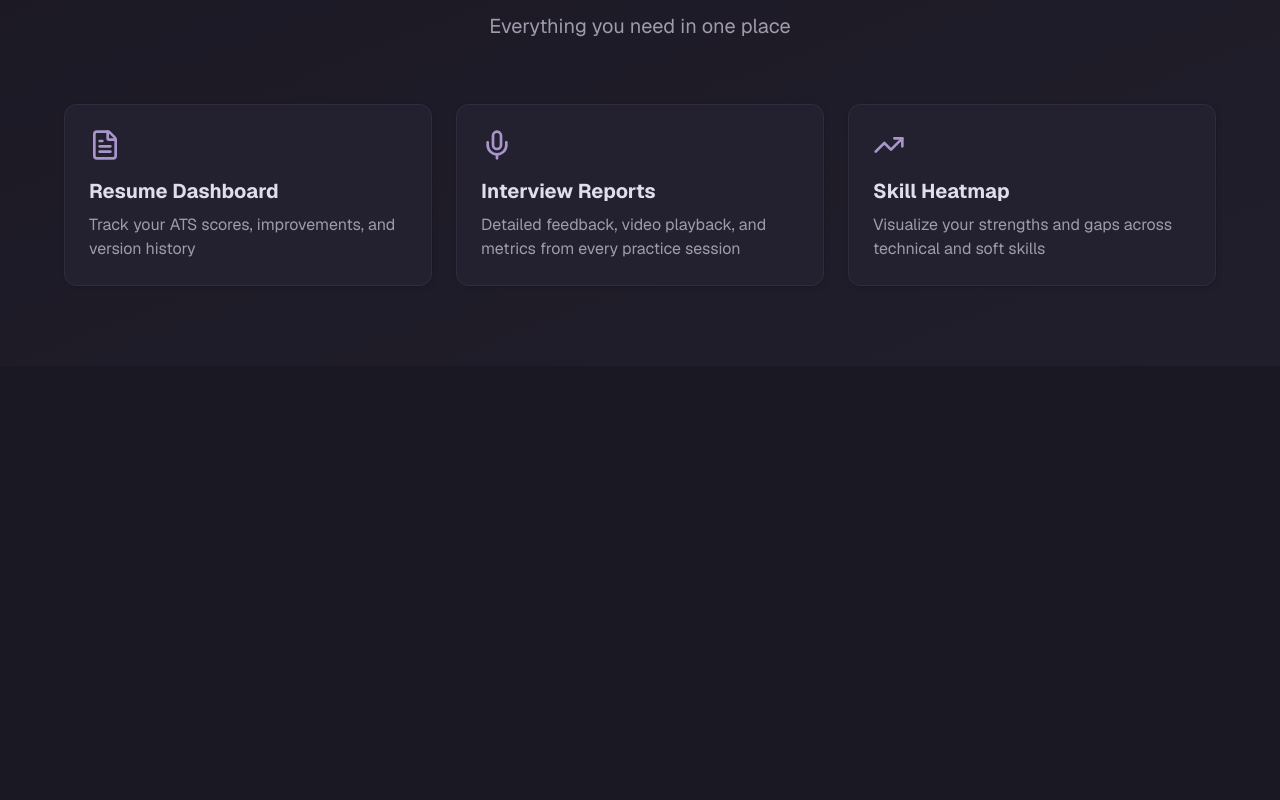
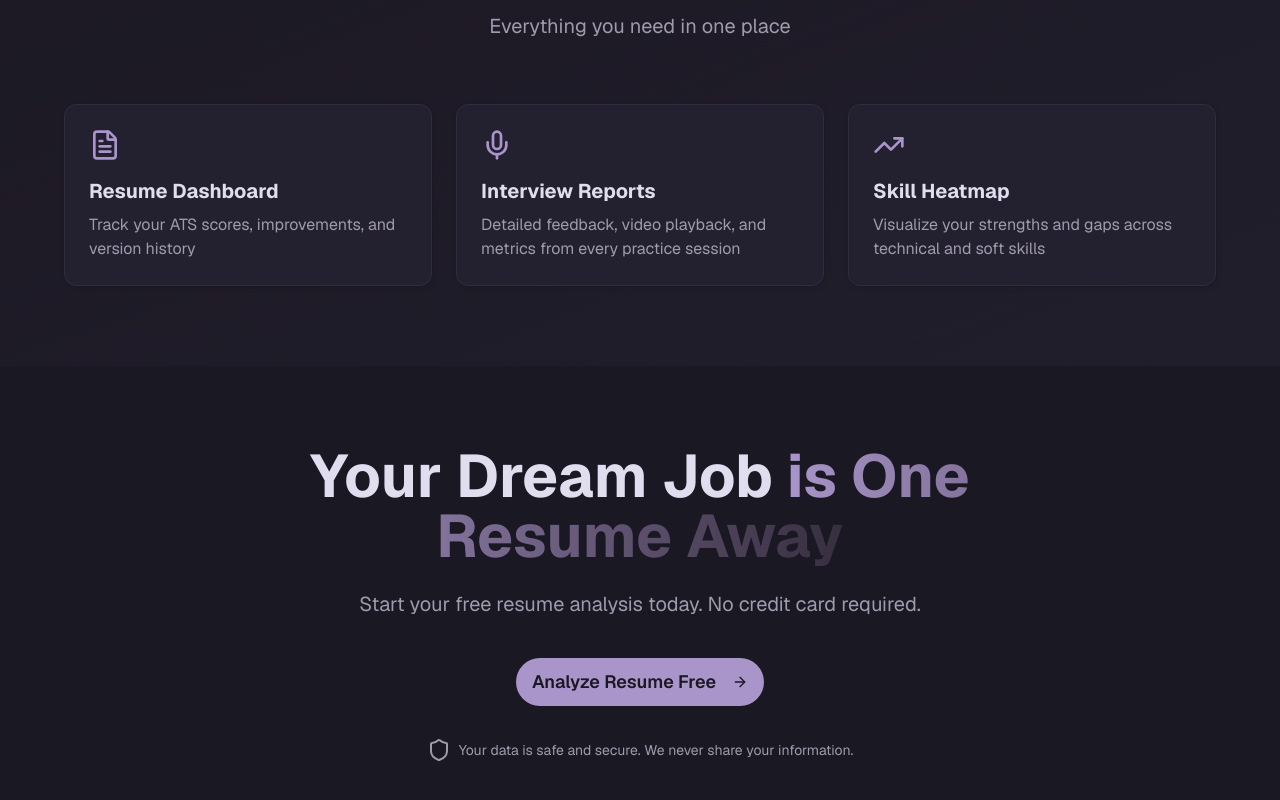
Before and after one commit to RutvikCodez/Resume-Analyzer-, a Next.js app: page / in a window 1280 px wide. Shown: the part 6776-7576 px from the top of the page. Before the commit the page ends 7142 px from the top, so only its background shows below. Built offline with nearby package versions, Linux system fonts and the light colour scheme.

Commit message:
Integrated CTA section with responsive layout

```diff
--- a/app/page.tsx
+++ b/app/page.tsx
@@ -1,4 +1,5 @@
 import AnalyzerDeepDive from "@/components/AnalyzerDeepDive";
+import CTA from "@/components/CTA";
 import Features from "@/components/Features";
 import Hero from "@/components/Hero";
 import MockInterviewPlatform from "@/components/MockInterviewPlatform";
@@ -22,6 +23,7 @@ const Page = () => {
       <UseCases />
       <WhyChooseUs />
       <Platform />
+      <CTA />
     </div>
   );
 };
--- /dev/null
+++ b/components/CTA.tsx
@@ -0,0 +1,41 @@
+import { ArrowRight, Shield } from "lucide-react";
+import { Button } from "./ui/button";
+
+const CTA = () => {
+  return (
+    <section className="w-full py-20">
+      <div className="max-w-3xl mx-auto text-center flex flex-col gap-8">
+        <div className="flex flex-col gap-10">
+          <div className="flex flex-col gap-6">
+            <h2 className="text-5xl md:text-6xl font-bold text-pretty">
+              Your Dream Job{" "}
+              <span className="text-transparent bg-clip-text bg-linear-to-r from-primary to-accent">
+                is One Resume Away
+              </span>
+            </h2>
+            <p className="text-xl text-muted-foreground">
+              Start your free resume analysis today. No credit card required.
+            </p>
+          </div>
+
+          <div className="flex justify-center">
+            <Button
+              size="lg"
+              className="bg-primary hover:bg-primary/90 text-primary-foreground rounded-full px-8 py-6 text-lg font-semibold"
+            >
+              Analyze Resume Free
+              <ArrowRight className="ml-2 w-5 h-5" />
+            </Button>
+          </div>
+        </div>
+
+        <p className="text-sm text-muted-foreground flex gap-2 justify-center items-center">
+          <Shield className="inline" />
+          Your data is safe and secure. We never share your information.
+        </p>
+      </div>
+    </section>
+  );
+};
+
+export default CTA;
```
